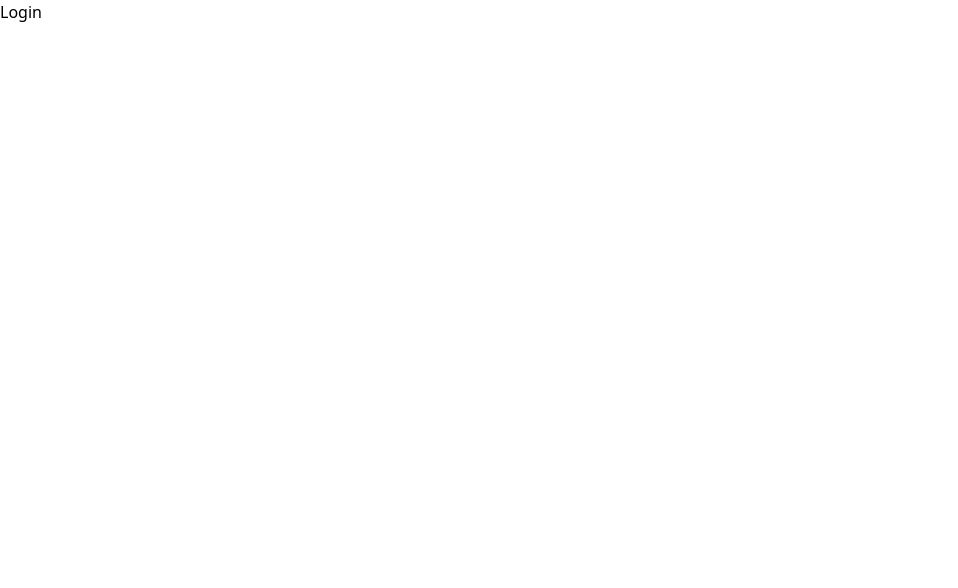
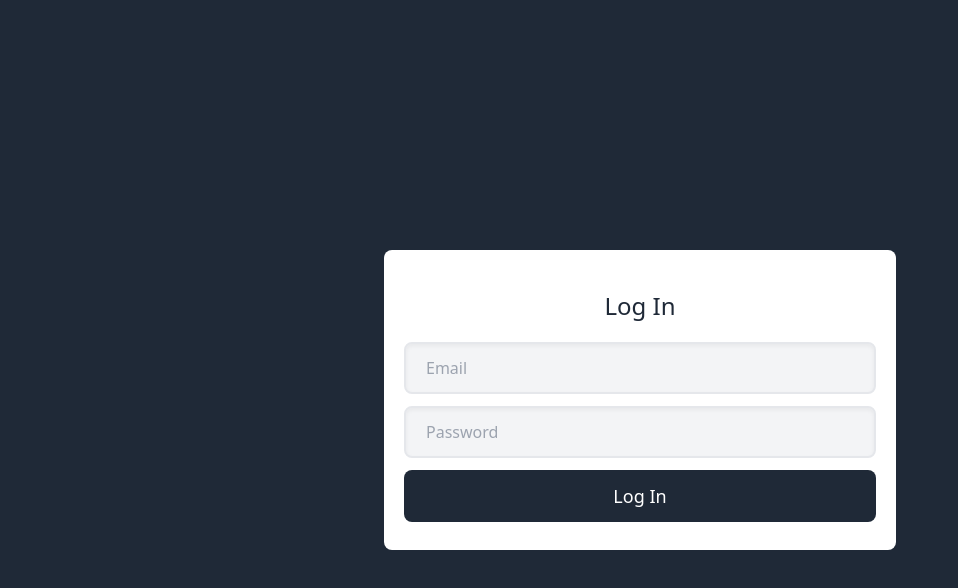
Before and after one commit to camelcrush/nuber-eats-frontend, a React (Create React App) app: page / in a window 1280 px wide. Shown: the top 588 px of the page, without its empty margins (0-958 px from the left). Built offline with nearby package versions, Linux system fonts and the light colour scheme.

Commit message:
Form Desing

```diff
--- a/package.json
+++ b/package.json
@@ -21,7 +21,7 @@
     "web-vitals": "^2.1.4"
   },
   "scripts": {
-    "tailwind:css": "npx tailwindcss -i ./src/styles/tailwind.css -o ./src/styles/styles.css --watch",
+    "tailwind:build": "npx tailwindcss -i ./src/styles/tailwind.css -o ./src/styles/styles.css --watch",
     "start": "npm run tailwind:css & react-scripts start",
     "build": "react-scripts build",
     "test": "react-scripts test",
--- a/src/pages/login.tsx
+++ b/src/pages/login.tsx
@@ -1,5 +1,24 @@
 import React from "react";
 
 export const Login = () => {
-  return <div>Login</div>;
+  return (
+    <div className="h-screen flex items-center justify-center bg-gray-800">
+      <div className="bg-white w-full max-w-lg pt-10 pb-7 rounded-lg text-center">
+        <h3 className="text-2xl text-gray-800">Log In</h3>
+        <form className="flex flex-col mt-5 px-5">
+          <input
+            placeholder="Email"
+            className=" bg-gray-100 shadow-inner   border-2 focus:border-opacity-60 focus:border-green-600 focus:outline-none mb-3 py-3 px-5 rounded-lg"
+          />
+          <input
+            placeholder="Password"
+            className=" bg-gray-100 shadow-inner focus:outline-none border-2 focus:border-opacity-60 focus:border-green-600  py-3 px-5 rounded-lg"
+          />
+          <button className="py-3 px-5 bg-gray-800 text-white mt-3 text-lg rounded-lg focus:outline-none hover:opacity-90">
+            Log In
+          </button>
+        </form>
+      </div>
+    </div>
+  );
 };
--- a/src/styles/styles.css
+++ b/src/styles/styles.css
@@ -559,25 +559,131 @@ video {
   --tw-backdrop-sepia:  ;
 }
 
-.h-full {
-  height: 100%;
+.mt-5 {
+  margin-top: 1.25rem;
 }
 
-.min-h-full {
-  min-height: 100%;
+.mb-3 {
+  margin-bottom: 0.75rem;
 }
 
-.bg-red-500 {
-  --tw-bg-opacity: 1;
-  background-color: rgb(239 68 68 / var(--tw-bg-opacity));
+.mt-3 {
+  margin-top: 0.75rem;
 }
 
-.text-xl {
-  font-size: 1.25rem;
+.flex {
+  display: flex;
+}
+
+.h-screen {
+  height: 100vh;
+}
+
+.w-full {
+  width: 100%;
+}
+
+.max-w-lg {
+  max-width: 32rem;
+}
+
+.flex-col {
+  flex-direction: column;
+}
+
+.items-center {
+  align-items: center;
+}
+
+.justify-center {
+  justify-content: center;
+}
+
+.rounded-lg {
+  border-radius: 0.5rem;
+}
+
+.border-2 {
+  border-width: 2px;
+}
+
+.bg-gray-800 {
+  --tw-bg-opacity: 1;
+  background-color: rgb(31 41 55 / var(--tw-bg-opacity));
+}
+
+.bg-white {
+  --tw-bg-opacity: 1;
+  background-color: rgb(255 255 255 / var(--tw-bg-opacity));
+}
+
+.bg-gray-100 {
+  --tw-bg-opacity: 1;
+  background-color: rgb(243 244 246 / var(--tw-bg-opacity));
+}
+
+.px-5 {
+  padding-left: 1.25rem;
+  padding-right: 1.25rem;
+}
+
+.py-3 {
+  padding-top: 0.75rem;
+  padding-bottom: 0.75rem;
+}
+
+.pt-10 {
+  padding-top: 2.5rem;
+}
+
+.pb-7 {
+  padding-bottom: 1.75rem;
+}
+
+.text-center {
+  text-align: center;
+}
+
+.text-2xl {
+  font-size: 1.5rem;
+  line-height: 2rem;
+}
+
+.text-lg {
+  font-size: 1.125rem;
   line-height: 1.75rem;
+}
+
+.text-gray-800 {
+  --tw-text-opacity: 1;
+  color: rgb(31 41 55 / var(--tw-text-opacity));
 }
 
 .text-white {
   --tw-text-opacity: 1;
   color: rgb(255 255 255 / var(--tw-text-opacity));
 }
+
+.shadow-inner {
+  --tw-shadow: inset 0 2px 4px 0 rgb(0 0 0 / 0.05);
+  --tw-shadow-colored: inset 0 2px 4px 0 var(--tw-shadow-color);
+  box-shadow: var(--tw-ring-offset-shadow, 0 0 #0000), var(--tw-ring-shadow, 0 0 #0000), var(--tw-shadow);
+}
+
+.hover\:opacity-90:hover {
+  opacity: 0.9;
+}
+
+.focus\:border-green-600:focus {
+  --tw-border-opacity: 1;
+  border-color: rgb(22 163 74 / var(--tw-border-opacity));
+}
+
+.focus\:border-opacity-60:focus {
+  --tw-border-opacity: 0.6;
+}
+
+.focus\:outline-none:focus {
+  outline: 2px solid transparent;
+  outline-offset: 2px;
+}
```
